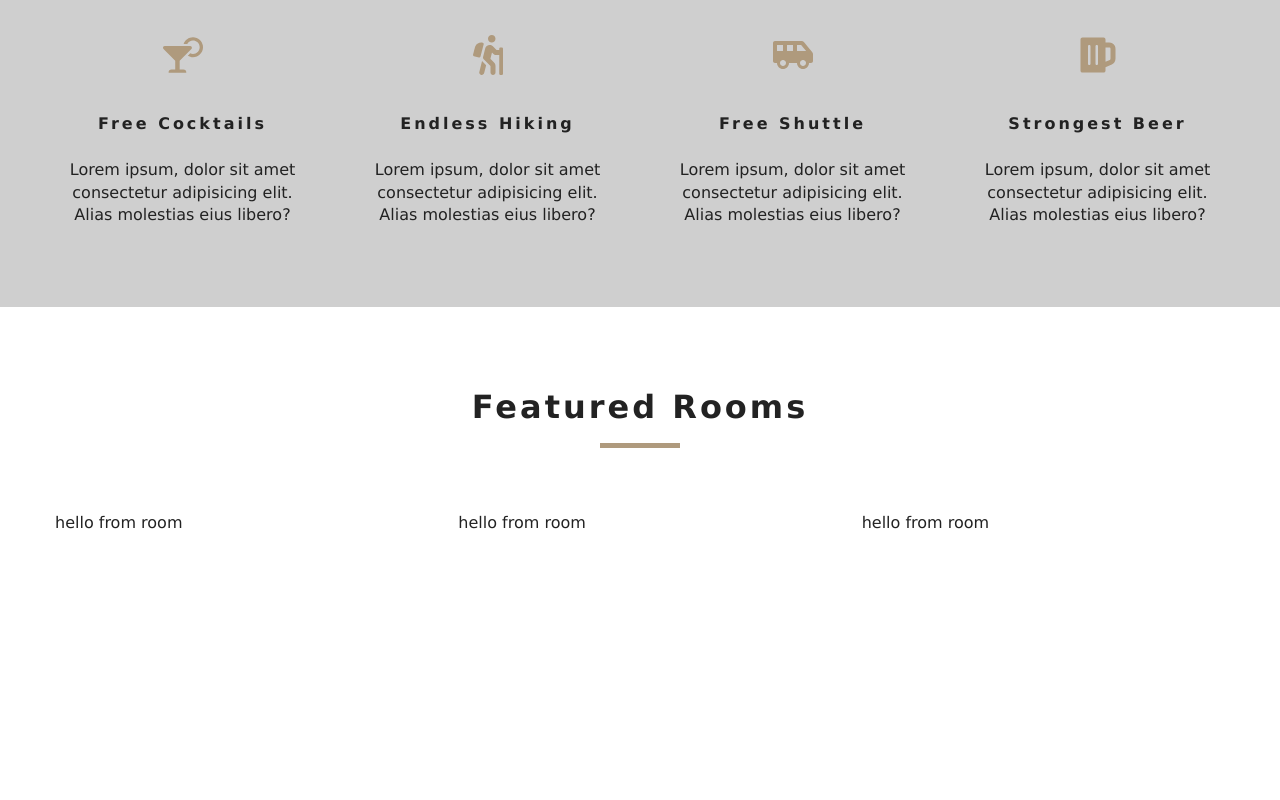
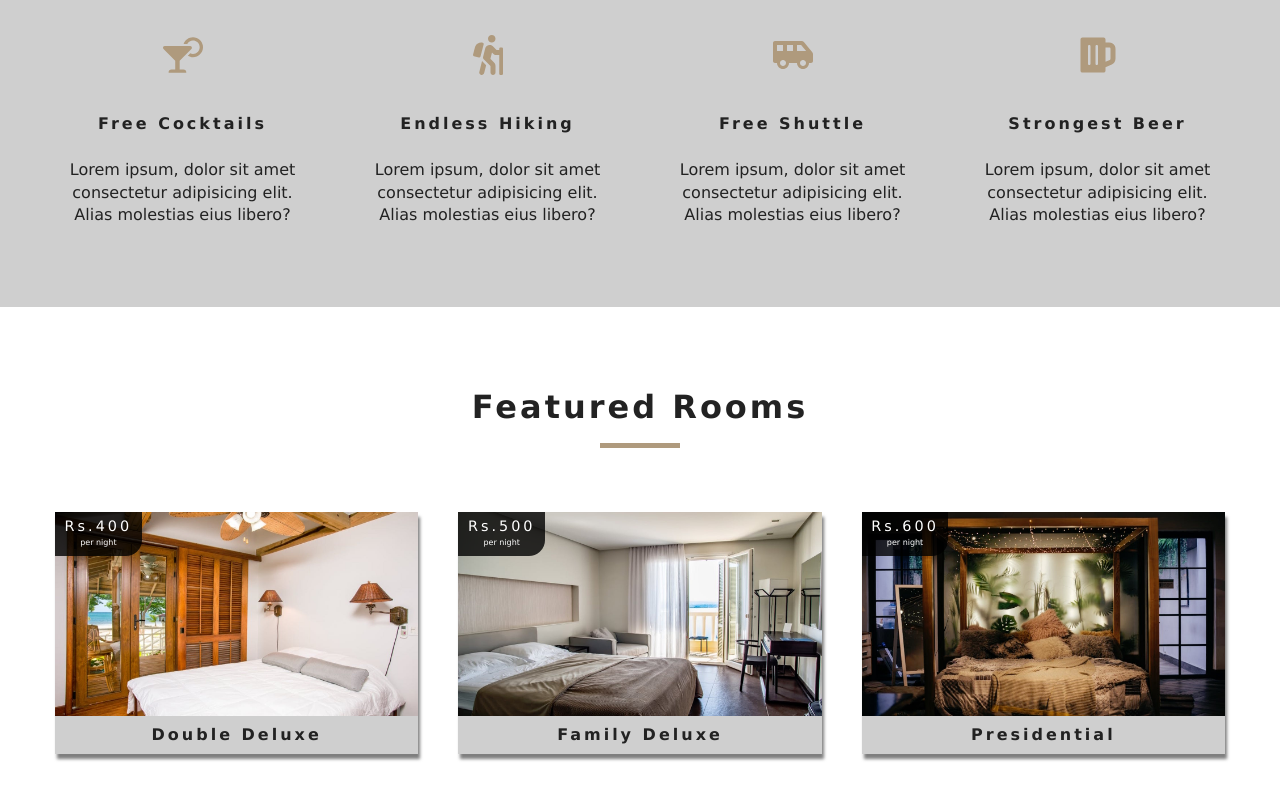
Before and after one commit to nandinee33/luxurious-resort-site, a React (Create React App) app in the folder resort/: page / in a window 1280 px wide. Shown: the part 972-1772 px from the top of the page. Before the commit the page ends 1586 px from the top, so only its background shows below. Built offline with nearby package versions, Linux system fonts and the light colour scheme.

Commit message:
complete featured room section

```diff
--- a/resort/src/components/Room.js
+++ b/resort/src/components/Room.js
@@ -1,9 +1,34 @@
 import React from 'react'
+import { Link } from "react-router-dom";
+import defaultImg from "../images/room-1.jpeg";
+import PropTypes from "prop-types";
 
-export default function Room() {
+export default function Room({room}) {
+
+    const { name, slug, images, price } = room;
+
     return (
-        <div>
-            hello from room
-        </div>
-    )
+        <article className="room">
+            <div className="img-container">
+                <img src={images[0] || defaultImg} alt="single room"/>
+                <div className="price-top">
+                    <h6>Rs.{price}</h6>
+                    <p>per night</p>
+                </div>
+                <Link to={`/rooms/${slug}`} className="btn-primary room-link">
+                    features
+                </Link>
+            </div>
+            <p className="room-info">{name}</p>
+        </article>
+    );
 }
+
+Room.propTypes = {
+    room: PropTypes.shape({
+      name: PropTypes.string.isRequired,
+      slug: PropTypes.string.isRequired,
+      images: PropTypes.arrayOf(PropTypes.string).isRequired,
+      price: PropTypes.number.isRequired
+    })
+};
```
